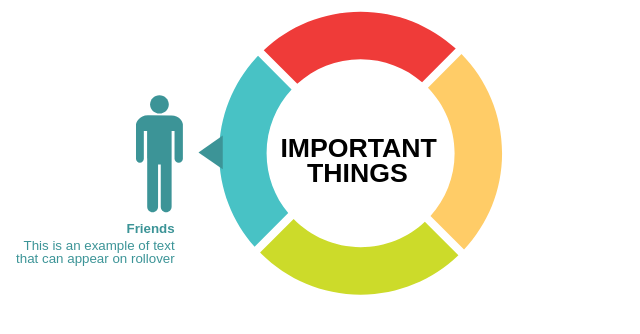
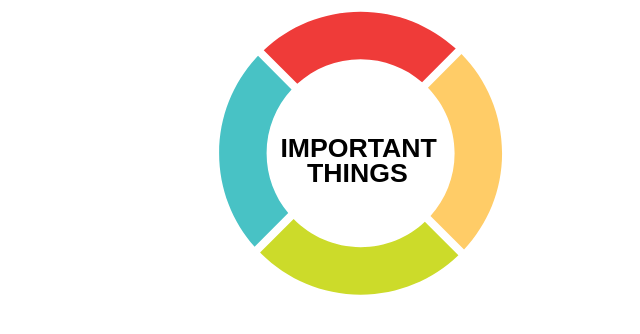
Before and after one commit to WebDevTuts/svg_rollovers_with_css, a plain HTML site: page index.html in a window 1280 px wide. Shown: the whole page, without its empty margins (0-640 px from the left). Drawn offline with Linux system fonts and the light colour scheme.

Commit message:
Set initial state to display none for the icon and text. xternalize all the css. Display inherit when path is hovered.

```diff
--- a/index.html
+++ b/index.html
@@ -13,6 +13,10 @@
 			.segment_gold:hover { fill: #E4A739; }
 			.segment_aqua { fill: #48C2C5; }
 			.aqua_pieces:hover .segment_aqua { fill: #3C9497; }
+			.aqua_pieces .aqua_over { display: none; }
+			.aqua_pieces:hover .aqua_over { display: inherit; }
+			.aqua_over * { fill: #3C9497; }
+			.aqua_over text { font-family: Arial; font-size: 8px; text-anchor: end; }
 		</style>
 	</head>
 	<body>
@@ -34,15 +38,15 @@
 				<path class="segment_aqua" d="M155.158,86.988c0-14.745,5.694-28.18,14.991-38.24l-20.133-20.133 c-14.45,15.227-23.344,35.774-23.344,58.373c0,21.508,8.056,41.16,21.289,56.135l20.179-20.179 C160.037,113.176,155.158,100.642,155.158,86.988z"/>
 
 				<g class="aqua_over">
-					<polygon style="fill:#3c9497;" points="128.841,96.714 114.283,86.548 128.841,76.387"/>
+					<polygon points="128.841,96.714 114.283,86.548 128.841,76.387"/>
 
-					<path style="fill:#3c9497;" d="M98.17,64.364l-14.207-0.126c-5.224,0.126-7.164,4.32-7.164,5.76v0.187v0.88l0,19.322 c0,1.327,1.064,2.387,2.317,2.387c1.314,0,2.377-1.06,2.377-2.387l0-16.701h1.97l0,16.021c0,0.253,0.033,0.5,0.063,0.68l0,28.729 c0,1.82,1.436,3.32,3.254,3.32c1.817,0,3.253-1.5,3.253-3.32l0-25.342h1.624l0,25.342c0,1.82,1.443,3.32,3.224,3.32 c1.813,0,3.29-1.5,3.29-3.32l0-29.409V89.58V73.685l1.751,0l0,16.701c0,1.327,1.126,2.387,2.5,2.387 c1.41,0,2.504-1.06,2.504-2.387l0-19.322v-0.88v-0.5C104.925,67.931,102.607,64.364,98.17,64.364z"/>
+					<path d="M98.17,64.364l-14.207-0.126c-5.224,0.126-7.164,4.32-7.164,5.76v0.187v0.88l0,19.322 c0,1.327,1.064,2.387,2.317,2.387c1.314,0,2.377-1.06,2.377-2.387l0-16.701h1.97l0,16.021c0,0.253,0.033,0.5,0.063,0.68l0,28.729 c0,1.82,1.436,3.32,3.254,3.32c1.817,0,3.253-1.5,3.253-3.32l0-25.342h1.624l0,25.342c0,1.82,1.443,3.32,3.224,3.32 c1.813,0,3.29-1.5,3.29-3.32l0-29.409V89.58V73.685l1.751,0l0,16.701c0,1.327,1.126,2.387,2.5,2.387 c1.41,0,2.504-1.06,2.504-2.387l0-19.322v-0.88v-0.5C104.925,67.931,102.607,64.364,98.17,64.364z"/>
 
-					<path style="fill:#3c9497;" d="M90.877,63.238c3.1,0,5.597-2.44,5.597-5.441c0-3.067-2.497-5.567-5.597-5.567 c-3.098,0-5.631,2.5-5.631,5.567C85.246,60.797,87.779,63.238,90.877,63.238z"/>
+					<path d="M90.877,63.238c3.1,0,5.597-2.44,5.597-5.441c0-3.067-2.497-5.567-5.597-5.567 c-3.098,0-5.631,2.5-5.631,5.567C85.246,60.797,87.779,63.238,90.877,63.238z"/>
 
-					<text x="100" y="135" style="fill:#3c9497; font-family:'Arial'; font-size: 8px; text-anchor: end; font-weight: bold;">Friends</text>
-					<text x="100" y="145" style="fill:#3c9497; font-family:'Arial'; font-size: 8px; text-anchor: end;">This is an example of text</text>
-					<text x="100" y="153" style="fill:#3c9497; font-family:'Arial'; font-size: 8px; text-anchor: end;">that can appear on rollover</text>
+					<text x="100" y="135" style="font-weight: bold;">Friends</text>
+					<text x="100" y="145">This is an example of text</text>
+					<text x="100" y="153">that can appear on rollover</text>
 				</g>
 			</g>
 
```
